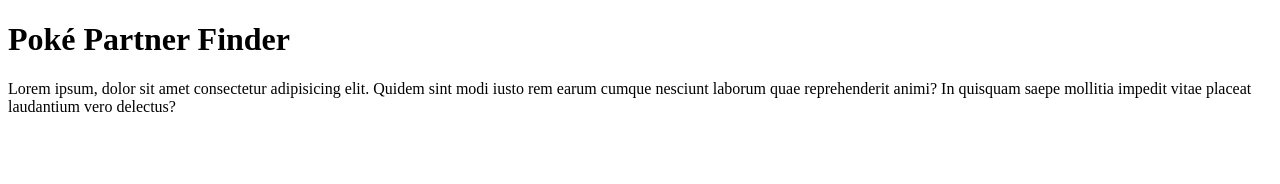
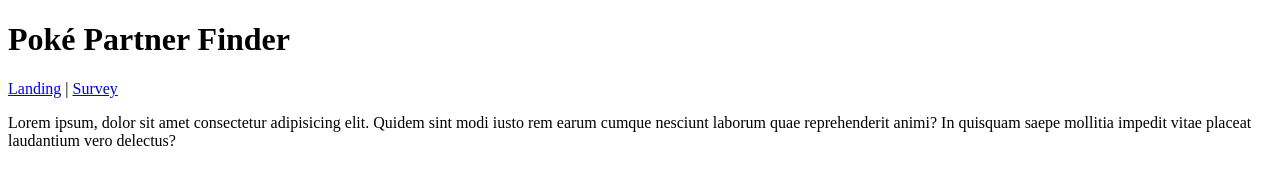
Before and after one commit to owaisj/friend-finder, a website: page app/public/home.html in a window 1280 px wide. Drawn offline with Linux system fonts and the light colour scheme.

Commit message:
Navbar for app pages

```diff
--- a/app/public/home.html
+++ b/app/public/home.html
@@ -10,6 +10,9 @@
     <h1>
         Pok&eacute; Partner Finder
     </h1>
+    <nav>
+        <a href="/">Landing</a> | <a href="/survey">Survey</a>
+    </nav>
     <p>
         Lorem ipsum, dolor sit amet consectetur adipisicing elit. Quidem sint modi iusto rem earum cumque nesciunt laborum quae reprehenderit animi? In quisquam saepe mollitia impedit vitae placeat laudantium vero delectus?
     </p>
```
